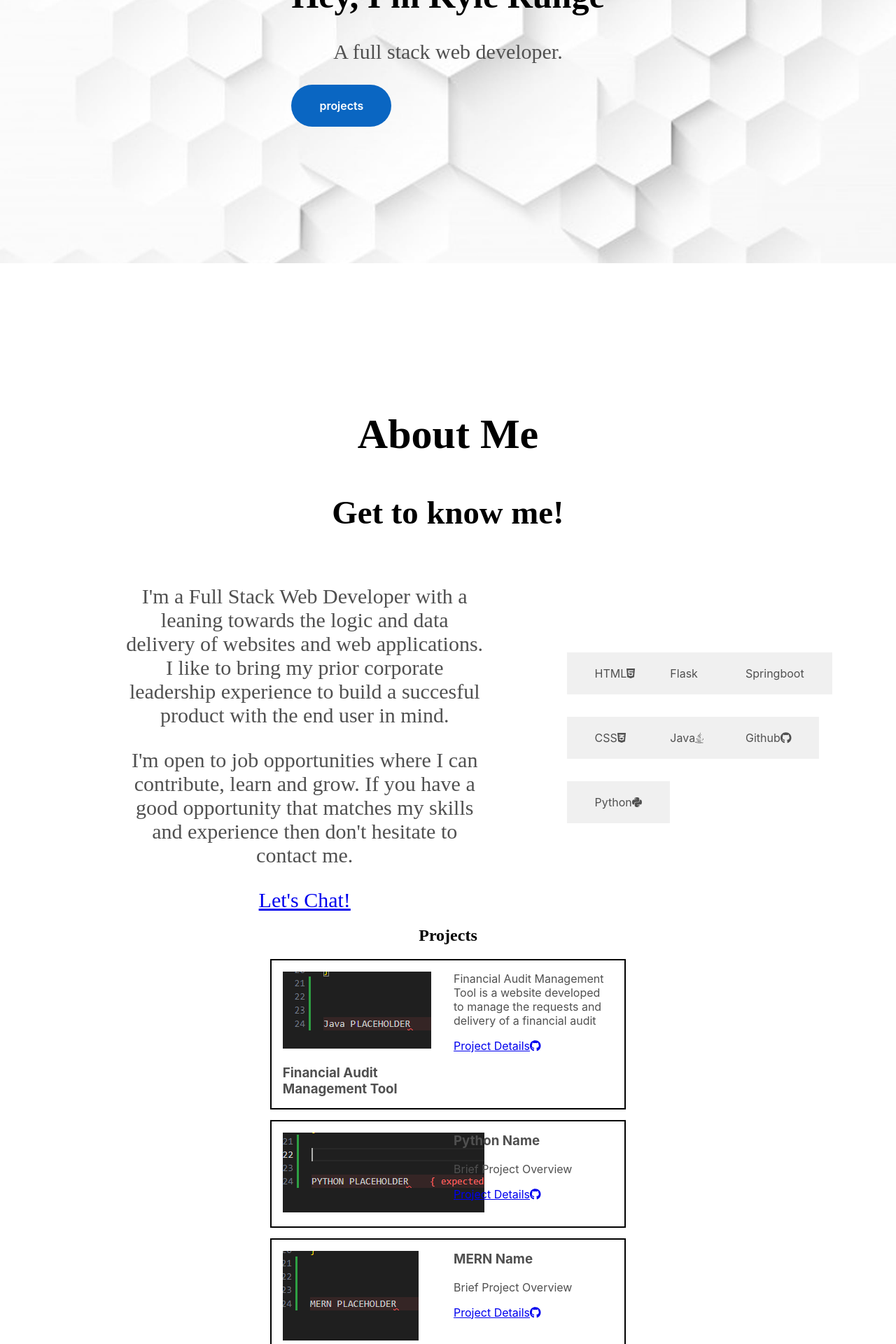
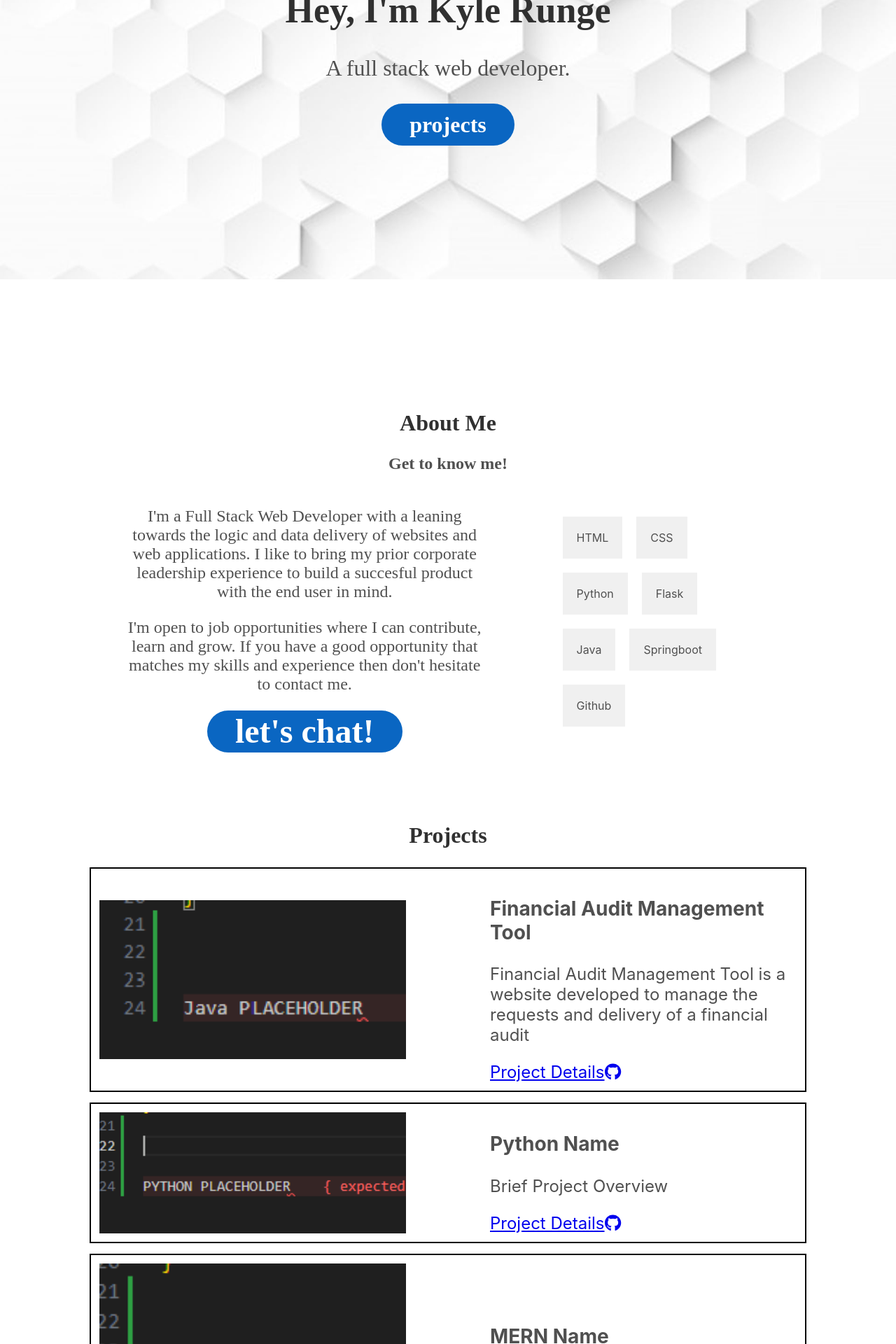
Before and after one commit to krunge1/portfolio_website, a React (Create React App) app in the folder client/: page / in a window 1280 px wide. Shown: the part 380-2300 px from the top of the page at 70% size. Built offline with nearby package versions, Linux system fonts and the light colour scheme.

Commit message:
styling updates

```diff
--- a/client/src/Controllers/Header.js
+++ b/client/src/Controllers/Header.js
@@ -6,7 +6,7 @@ const Header = () => {
     return (
     <div className={styles.header_body}>
         <header className={styles.header}>
-            <div><p>Kyle Runge</p></div>
+            <p className={styles.p}>Kyle Runge</p>
             <div className={styles.header_line_group}>
                 <Link className={styles.link} to="/#home">home</Link>
                 <Link className={styles.link} to="/#about_me">expertise</Link>
--- a/client/src/Controllers/Introduction.js
+++ b/client/src/Controllers/Introduction.js
@@ -7,15 +7,15 @@ import Skills from './Skills';
 const Introduction = () => {
     return (
     <div className={styles.body} id="about_me">
-        <div className={styles.subHeader}>
-            <h2>About Me</h2>
-            <h3>Get to know me!</h3>
+        <div>
+            <h2 className={styles.h2}>About Me</h2>
+            <h3 className={styles.subHeader}>Get to know me!</h3>
         </div>
         <div className={styles.columns}>
             <div className={styles.narrative}>
             <p>I'm a Full Stack Web Developer with a leaning towards the logic and data delivery of websites and web applications. I like to bring my prior corporate leadership experience to build a succesful product with the end user in mind.</p>
             <p>I'm open to job opportunities where I can contribute, learn and grow. If you have a good opportunity that matches my skills and experience then don't hesitate to contact me.</p>
-            <Link className={styles.link} to="/">Let's Chat!</Link>
+            <Link className={styles.link} to="/#contact">let's chat!</Link>
             </div>
             <Skills/>
         </div>
--- a/client/src/Controllers/Projects.js
+++ b/client/src/Controllers/Projects.js
@@ -10,12 +10,12 @@ import MERN_Placeholder from '../assets/MERN_Placeholder.png'
 
 const Projects = () => {
     return (
-    <div className={styles.body} id="projects">
+    <div className={styles.body}  id="projects">
         <h2 className={styles.subHeader}>Projects</h2>
         <div className={styles.projectGroup}>
             <div className={styles.project}>
-                <img src={JavaPlaceholder} alt="JavaPlaceholder"/>
-                <div data-aos="zoom-in">
+                <img src={JavaPlaceholder} alt="JavaPlaceholder" className={styles.project_image}/>
+                <div className={styles.project_detail}>
                     <h3>Financial Audit Management Tool</h3>
                     <p>Financial Audit Management Tool is a website developed to manage the requests and delivery of a financial audit</p>
                     <Link className={styles.link} to="/audit_app">Project Details</Link>
@@ -23,8 +23,8 @@ const Projects = () => {
                 </div>
             </div>
             <div className={styles.project}>
-                <img src={Python_Placeholder} alt="Python_Placeholder"/>
-                <div>
+                <img src={Python_Placeholder} alt="Python_Placeholder" className={styles.project_image}/>
+                <div className={styles.project_detail}>
                     <h3>Python Name</h3>
                     <p>Brief Project Overview</p>
                     <Link className={styles.link} to="/python_project">Project Details</Link>
@@ -32,11 +32,10 @@ const Projects = () => {
                 </div>
             </div>
             <div className={styles.project}>
-                <img src={MERN_Placeholder} alt="MERN_Placeholder"/>
-                <div>
+                <img src={MERN_Placeholder} alt="MERN_Placeholder" className={styles.project_image}/>
+                <div className={styles.project_detail}>
                     <h3>MERN Name</h3>
                     <p>Brief Project Overview</p>
-            {/* //This needs to be Link. Import Link above */}
                     <Link className={styles.link} to="/MERN_project">Project Details</Link>
                     <Link to="/"><FontAwesomeIcon icon={faGithub}/></Link>
                 </div>
--- a/client/src/Controllers/Skills.js
+++ b/client/src/Controllers/Skills.js
@@ -6,13 +6,13 @@ import { faHtml5, faCss3Alt, faPython, faJava, faGithub } from '@fortawesome/fre
 const Skills = () => {
     return (
     <div className={styles.body}>
-        <p className={styles.skill}>HTML <FontAwesomeIcon icon={faHtml5}/></p>
-        <p className={styles.skill}>CSS <FontAwesomeIcon icon={faCss3Alt}/></p>
-        <p className={styles.skill}>Python <FontAwesomeIcon icon={faPython}/></p>
+        <p className={styles.skill}>HTML</p>
+        <p className={styles.skill}>CSS</p>
+        <p className={styles.skill}>Python</p>
         <p className={styles.skill}>Flask</p>
-        <p className={styles.skill}>Java <FontAwesomeIcon icon={faJava}/></p>
+        <p className={styles.skill}>Java</p>
         <p className={styles.skill}>Springboot</p>
-        <p className={styles.skill}>Github <FontAwesomeIcon icon={faGithub}/></p>
+        <p className={styles.skill}>Github </p>
     </div>
     )
 }
--- a/client/src/styles/Header.module.css
+++ b/client/src/styles/Header.module.css
@@ -11,14 +11,21 @@
 }
 
 .header_line_group{
-    width: 25%;
+    width: auto;
     display: flex;
     justify-content: space-evenly;
+    gap: 1.5em;
     align-items: center;
 }
 
+.p{
+    font-size: 1.5em;
+    font-family: "WensleyDemo";
+}
+
 .link{
+    font-size: 1.5em;
     color: inherit;
-    text-decoration: inherit;
-
+    text-decoration: none;
+    font-family: "WensleyDemo";
 }
--- a/client/src/styles/Introduction.module.css
+++ b/client/src/styles/Introduction.module.css
@@ -1,5 +1,13 @@
+.h2{
+    font-size: 2em;
+    color: #303030;
+    font-family: "WensleyDemo";
+    text-align: center;
+}
+
 .subHeader{
-    font-size: 40px;
+    font-size: 1.5em;
+    color: #505050;
     font-family: "WensleyDemo";
     text-align: center;
 }
@@ -17,8 +25,45 @@
 .narrative{
     margin: auto;
     width: 50%;
-    font-size: 30px;
+    font-size: 1.5em;
     font-family: "WensleyDemo";
     text-align: center;
     color: #505050;
 }
+
+
+.link {
+    text-decoration: none;
+    align-items: center;
+    background-color: #0A66C2;
+    border: 0;
+    border-radius: 100px;
+    box-sizing: border-box;
+    color: #ffffff;
+    cursor: pointer;
+    display: inline-flex;
+    font-family: "WensleyDemo";
+    font-size: 2em;
+    font-weight: 600;
+    justify-content: center;
+    line-height: 20px;
+    max-width: 480px;
+    min-height: 60px;
+    min-width: 0px;
+    overflow: hidden;
+    padding: 0px;
+    padding-left: 40px;
+    padding-right: 40px;
+    text-align: center;
+    touch-action: manipulation;
+    transition: background-color 0.167s cubic-bezier(0.4, 0, 0.2, 1) 0s, box-shadow 0.167s cubic-bezier(0.4, 0, 0.2, 1) 0s, color 0.167s cubic-bezier(0.4, 0, 0.2, 1) 0s;
+    user-select: none;
+    -webkit-user-select: none;
+    vertical-align: middle;
+}
+
+.link:hover,
+.link:focus {
+    background-color: #16437E;
+    color: #ffffff;
+}
--- a/client/src/styles/Landing.module.css
+++ b/client/src/styles/Landing.module.css
@@ -13,35 +13,26 @@
 }
 
 .content{
-    display: block;
-    justify-content: center;
-    align-items: center;
-
+    text-align: center;
 }
 
 
 .h1{
     font-family: "WensleyDemo";
-    font-size: 50px;
+    font-size: 3.25em;
     text-align: center;
+    color: #303030;
 }
 
 .p{
-    font-size: 30px;
+    font-size: 2em;
     font-family: "WensleyDemo";
     text-align: center;
     color: #505050;
 }
 
-.link{
-    font-size: 30px;
-    font-family: "WensleyDemo";
-    background-color: rgb(93, 148, 93);
-    padding: 15px 25px;
+.link {
     text-decoration: none;
-}
-
-.link {
     align-items: center;
     background-color: #0A66C2;
     border: 0;
@@ -50,8 +41,8 @@
     color: #ffffff;
     cursor: pointer;
     display: inline-flex;
-    font-family: -apple-system, system-ui, system-ui, "Segoe UI", Roboto, "Helvetica Neue", "Fira Sans", Ubuntu, Oxygen, "Oxygen Sans", Cantarell, "Droid Sans", "Apple Color Emoji", "Segoe UI Emoji", "Segoe UI Symbol", "Lucida Grande", Helvetica, Arial, sans-serif;
-    font-size: 16px;
+    font-family: "WensleyDemo";
+    font-size: 2em;
     font-weight: 600;
     justify-content: center;
     line-height: 20px;
--- a/client/src/styles/Projects.module.css
+++ b/client/src/styles/Projects.module.css
@@ -1,24 +1,34 @@
 .body{
     margin: auto;
-    width: 50%;
+    margin-top: 100px;
+    width: 80%;
 }
 
 .subHeader{
+    font-size: 2em;
+    color: #303030;
     font-family: "WensleyDemo";
     text-align: center;
+}
+
+.project_image{
+    margin:auto;
+    width: 50%;
 }
 
 .project{
     margin: auto;
     margin-bottom: 15px;
-    width: 75%;
-    columns: 2;
-    padding: 1em;
+    display: flex;
+    justify-content: space-around;
+    padding: .5em;
     border: 2px solid black;
     color: #505050;
+    font-size: 1.5em;
+    gap: 5em;
 }
 
-.projectGroup{
-    margin: 5px;
-
+.project_detail{
+    margin: auto;
+    width: 50%;
 }
--- a/client/src/styles/Skills.module.css
+++ b/client/src/styles/Skills.module.css
@@ -1,26 +1,19 @@
 .body{
     margin: auto;
     width: 30%;
-    columns: 3;
+    display: flex;
+    flex-wrap: wrap;
 }
 
 .skill{
     align-items: center;
     background-color: #F0F0F0;
     border: 0;
-    box-sizing: border-box;
-    display: inline-flex;
-    justify-content: center;
-    line-height: 20px;
-    max-width: 480px;
-    min-height: 60px;
-    min-width: 0px;
-    padding: 0px;
-    padding-left: 40px;
-    padding-right: 40px;
-    margin: 1em;
+    width: auto;
+    height: auto;
+    padding: 20px;
+    margin: 10px;
     text-align: center;
-    vertical-align: middle;
     color: #505050;
 
 }
```
